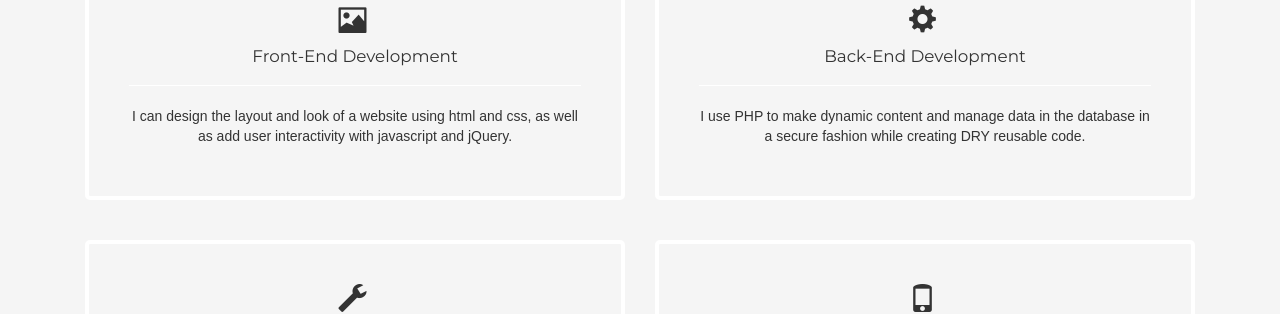
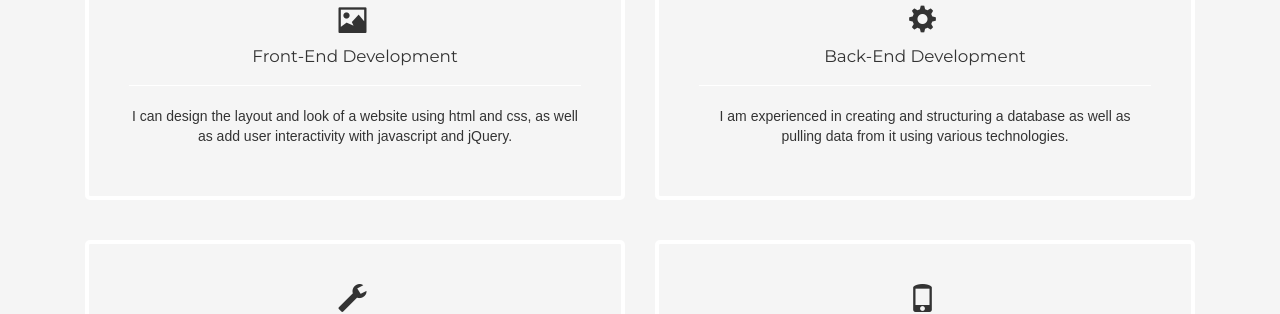
Before and after one commit to crisnoel12/crisnoel12.github.io, a Jekyll site: the page built from index.html, in a window 1280 px wide and 900 px high, scrolled down 1578 px. Shown: the part 152-466 px from the top of the window. Built offline with Jekyll 4.4.1, drawn with Linux system fonts in a browser that asks for light colours; some web fonts are replaced.

Commit message:
updated back-end development description

```diff
--- a/_includes/sections/skills.html
+++ b/_includes/sections/skills.html
@@ -23,7 +23,7 @@
                         Back-end Development
                     </h4>
                     <hr>
-                    <p>I use PHP to make dynamic content and manage data in the database in a secure fashion while creating DRY reusable code.</p>
+                    <p>I am experienced in creating and structuring a database as well as pulling data from it using various technologies.</p>
                 </div>
             </div>
             <div class="col-sm-6">
```
